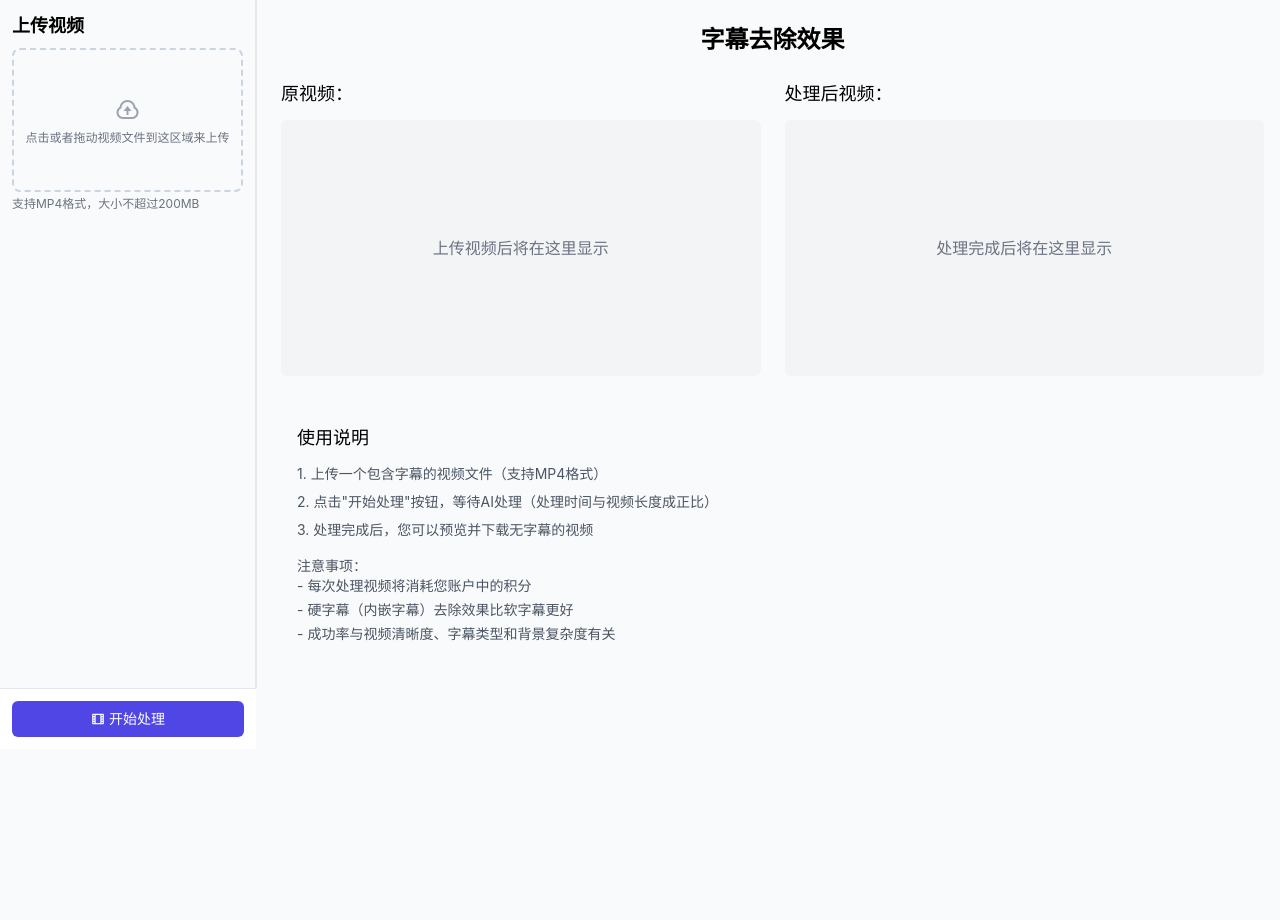
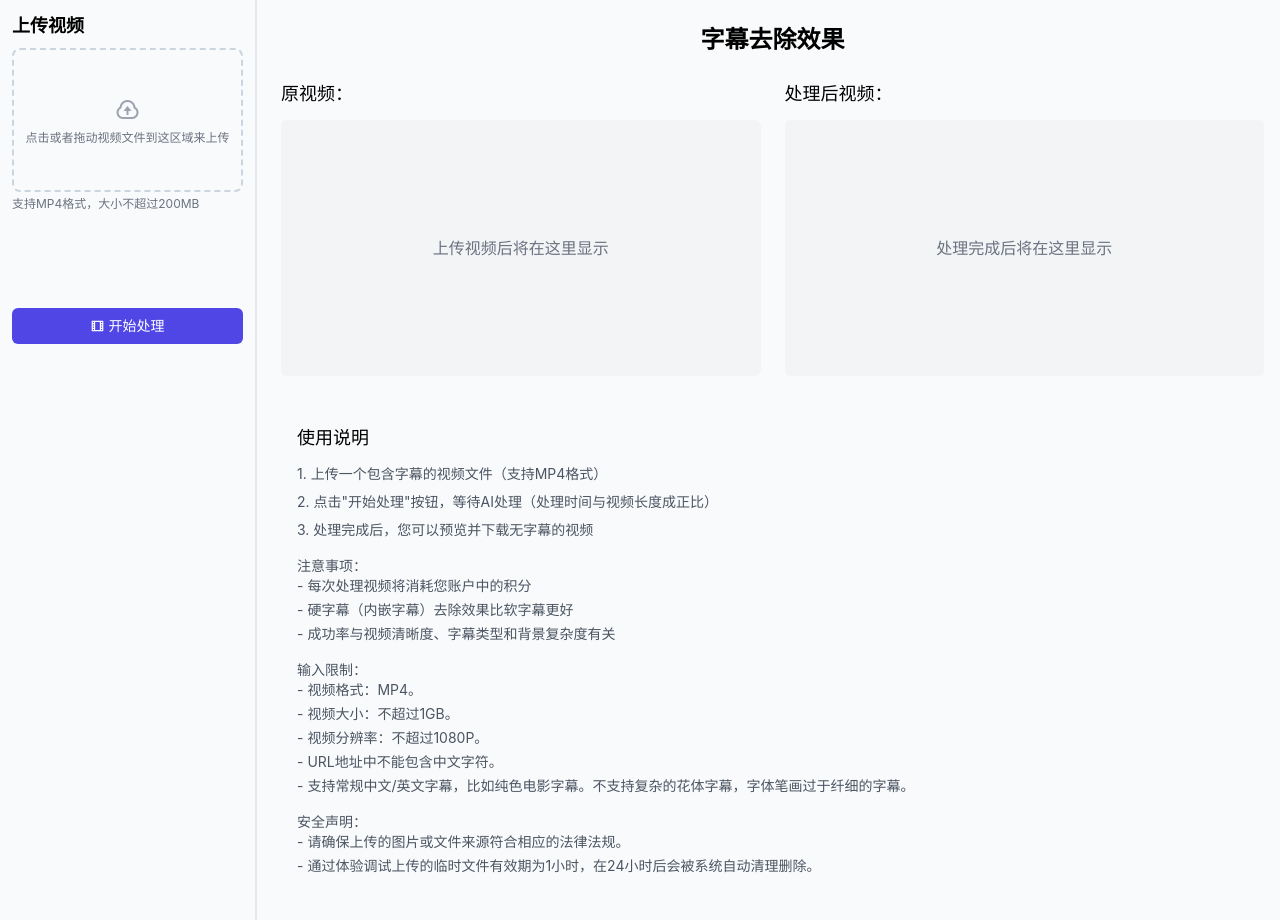
Before and after one commit to lipy3724/yinghuo, a website: page public/video-subtitle-remover.html in a window 1280 px wide. Before the commit the page ends 800 px from the top, so only its background shows below. Drawn offline with nearby package versions, Linux system fonts and the light colour scheme.

Commit message:
改进功能页面：1.添加视频数字人常见问题说明 2.添加视频去除字幕输入限制和安全声明 3.优化视频去除字幕页面布局

```diff
--- a/public/video-subtitle-remover.html
+++ b/public/video-subtitle-remover.html
@@ -111,7 +111,15 @@
                             视频时长: 计算中...
                         </div>
 
-                        <div id="original-video-container" class="mb-8">
+                        <div id="original-video-container" class="mb-4">
+                        </div>
+
+                        <!-- 添加固定在底部的按钮 - 移到这里 -->
+                        <div class="mt-24">
+                            <button id="process-btn" class="w-full bg-indigo-600 text-white py-2 rounded-md hover:bg-indigo-700 flex items-center justify-center text-sm">
+                                <i class="ri-film-line mr-1"></i>
+                                开始处理
+                            </button>
                         </div>
                     </div>
 
@@ -159,18 +167,21 @@
                                 <p class="mb-1">- 每次处理视频将消耗您账户中的积分</p>
                                 <p class="mb-1">- 硬字幕（内嵌字幕）去除效果比软字幕更好</p>
                                 <p class="mb-1">- 成功率与视频清晰度、字幕类型和背景复杂度有关</p>
+
+                                <p class="font-medium mt-4">输入限制：</p>
+                                <p class="mb-1">- 视频格式：MP4。</p>
+                                <p class="mb-1">- 视频大小：不超过1GB。</p>
+                                <p class="mb-1">- 视频分辨率：不超过1080P。</p>
+                                <p class="mb-1">- URL地址中不能包含中文字符。</p>
+                                <p class="mb-1">- 支持常规中文/英文字幕，比如纯色电影字幕。不支持复杂的花体字幕，字体笔画过于纤细的字幕。</p>
+
+                                <p class="font-medium mt-4">安全声明：</p>
+                                <p class="mb-1">- 请确保上传的图片或文件来源符合相应的法律法规。</p>
+                                <p class="mb-1">- 通过体验调试上传的临时文件有效期为1小时，在24小时后会被系统自动清理删除。</p>
                             </div>
                         </div>
                     </div>
                 </div>
-            </div>
-
-            <!-- 添加固定在底部的按钮 -->
-            <div class="w-full lg:w-1/5 p-3 bg-white border-t border-gray-200">
-                <button id="process-btn" class="w-full bg-indigo-600 text-white py-2 rounded-md hover:bg-indigo-700 flex items-center justify-center text-sm">
-                    <i class="ri-film-line mr-1"></i>
-                    开始处理
-                </button>
             </div>
         </div>
     </div>
```
Also changed, not shown: digital-human-video.html (+15 -0 lines).
